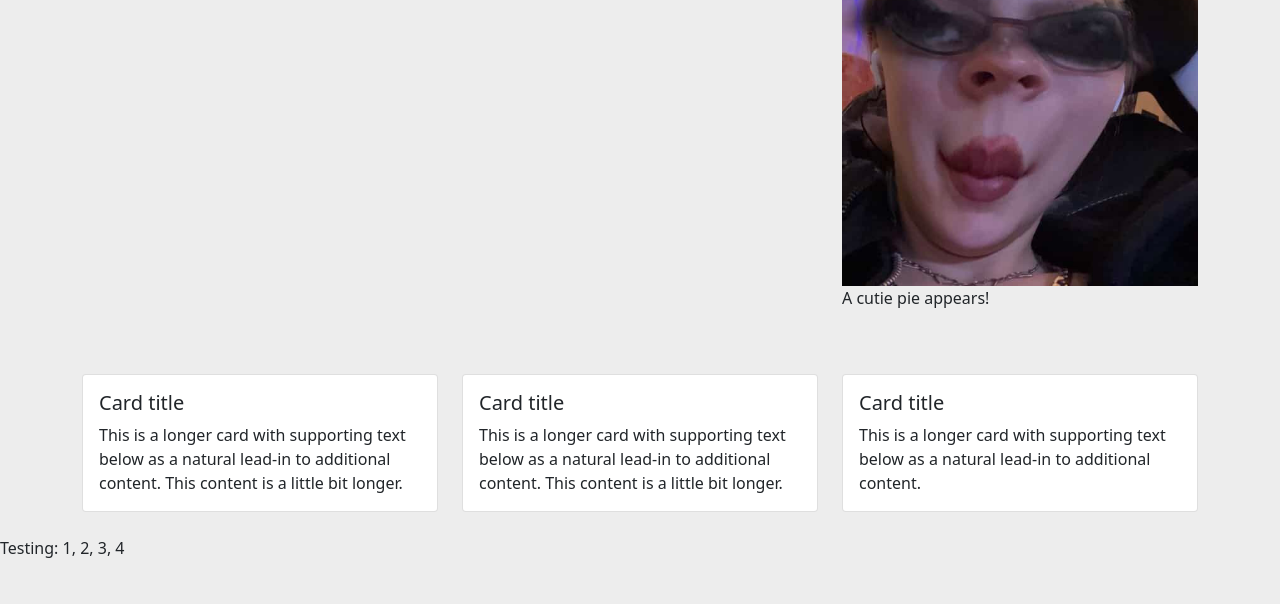
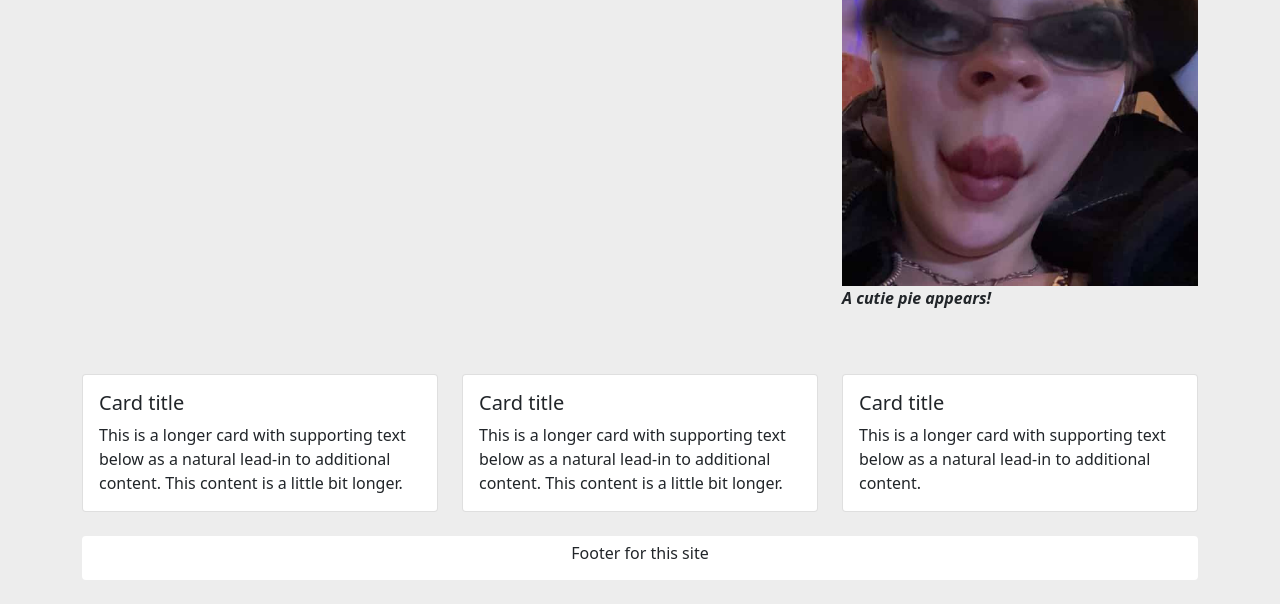
Before and after one commit to lmdickey4/bootstrap, a website: page docs/index.html in a window 1280 px wide. Shown: the part 559-1163 px from the top of the page. Before the commit the page ends 1135 px from the top, so only its background shows below. Drawn offline with Linux system fonts and the light colour scheme.

Commit message:
save files

```diff
--- a/docs/index.html
+++ b/docs/index.html
@@ -91,11 +91,18 @@
       </div>
     </div>
   </div>
-
-  <!-- Content starts here -->
-
-
-  <p>Testing: 1, 2, 3, 4</p>
+  <div>
+  <footer>
+    <div class="container">
+      <div id="footer" class="bg-white my-4 p-2 rounded">
+        <h1 class="h6 footer">
+         <center>
+          Footer for this site
+         </center>
+       </h1>
+      </div>
+    </div>
+  </div>
 
   <!-- Closing scripts here -->
   <script src="js/bootstrap.bundle.js"></script>
--- a/src/scss/styles.scss
+++ b/src/scss/styles.scss
@@ -33,3 +33,11 @@ $body-bg: #ededed;
       font-weight: lighter;
     }
   }
+
+  .caption {
+font-weight: bold; font-style: italic;
+  }
+
+  .footer {
+    font-weight: normal;
+}
```
Also changed, not shown: src/html/index.html (+12 -5 lines), docs/css/styles.css.
